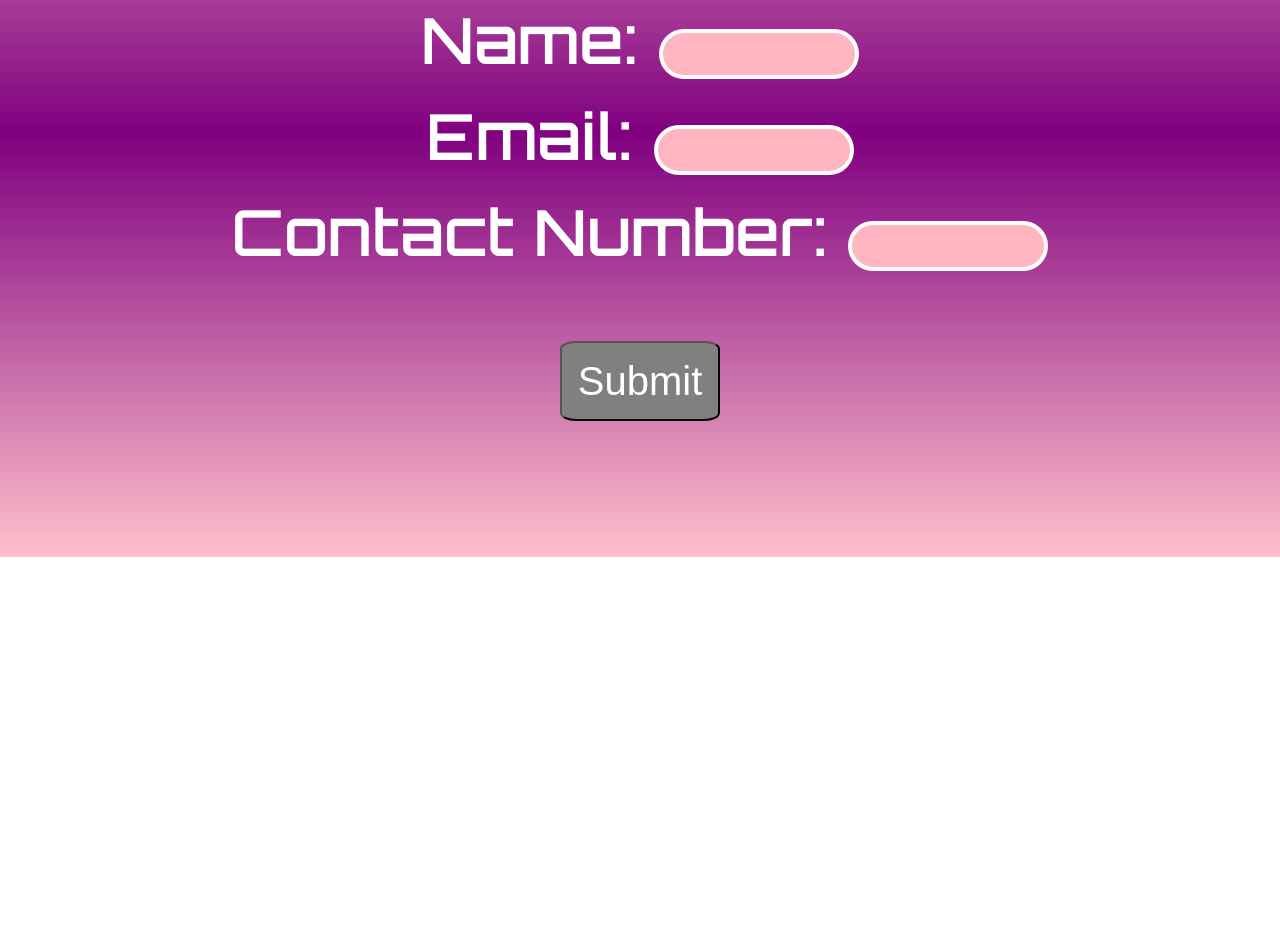
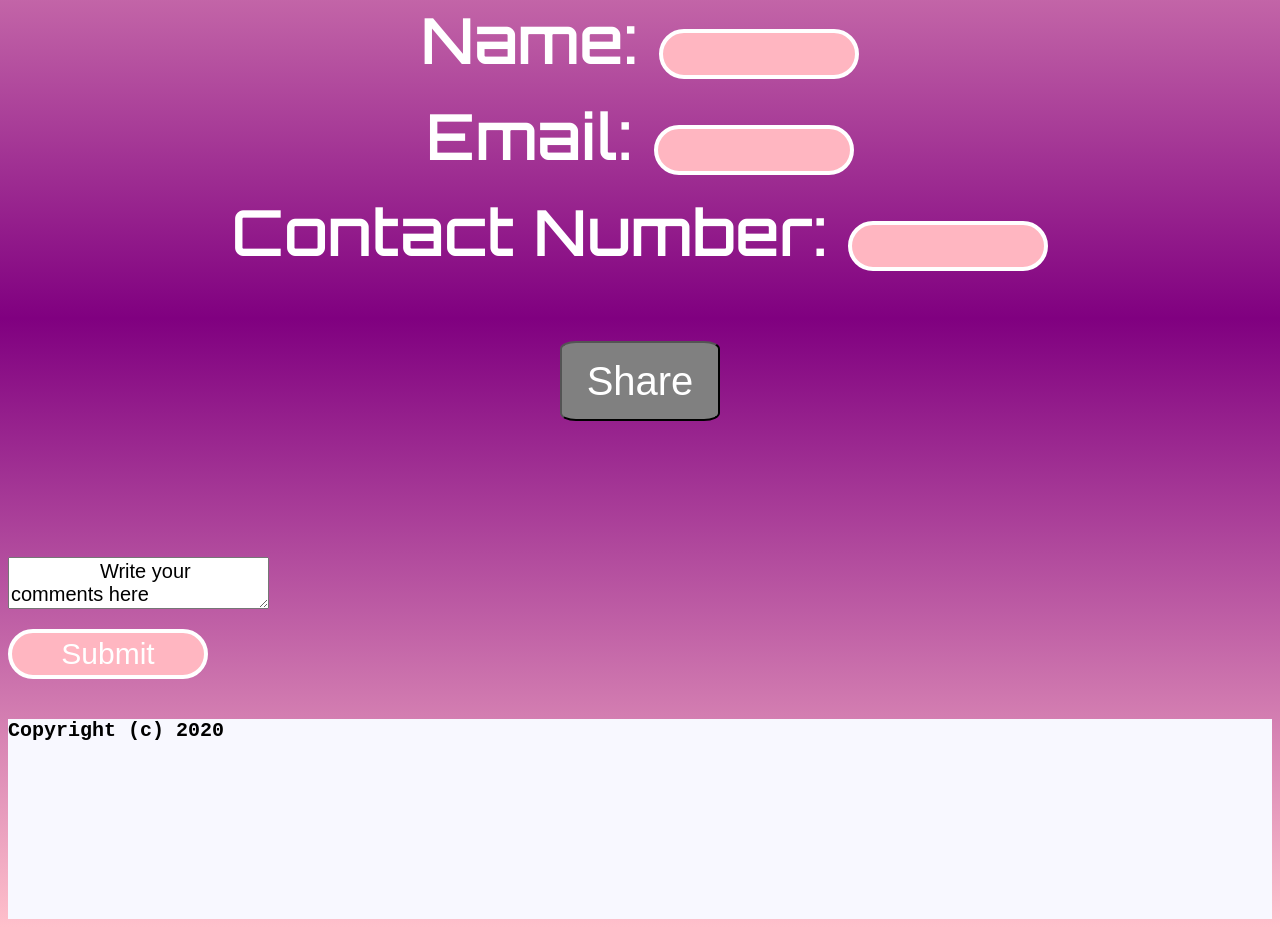
Before and after one commit to Castella1313/PYCHAMP, a plain HTML site: page signup.html in a window 1280 px wide. Shown: the part 290-1217 px from the top of the page. Before the commit the page ends 847 px from the top, so only its background shows below. Drawn offline with nearby package versions, Linux system fonts and the light colour scheme; a web font is replaced by a local one.

Commit message:
Lins Inserted Comment box in signup.html

```diff
--- a/signup.html
+++ b/signup.html
@@ -46,15 +46,28 @@
 				<input type="text"><br>
 
 				<center><button class="button"
-					type="submit" name="submit"> Submit</button></center>
+					type="submit" name="submit"> Share</button></center>
 					<br>
 			</form>
 
 		</div>
 
 	</div>
+	<div class="comments">
+	<form action="/html/tags/html_form_tag_action.cfm" method="post">
+		<div>
+		<textarea name="comments" id="comments" style="font-family:sans-serif;font-size:1em;">
+		Write your comments here
+		</textarea>
+		</div>
+		<input type="submit" value="Submit">
+	</form>
+	</div>
 	<script src="https://ajax.googleapis.com/ajax/libs/jquery/3.2.1/jquery.min.js"></script>
 	<script type = "text/javascript" src="project.js"></script>
+	<footer>
+		<code>Copyright (c) 2020</code>
+	</footer>
 
 </body>
 </html>
```
